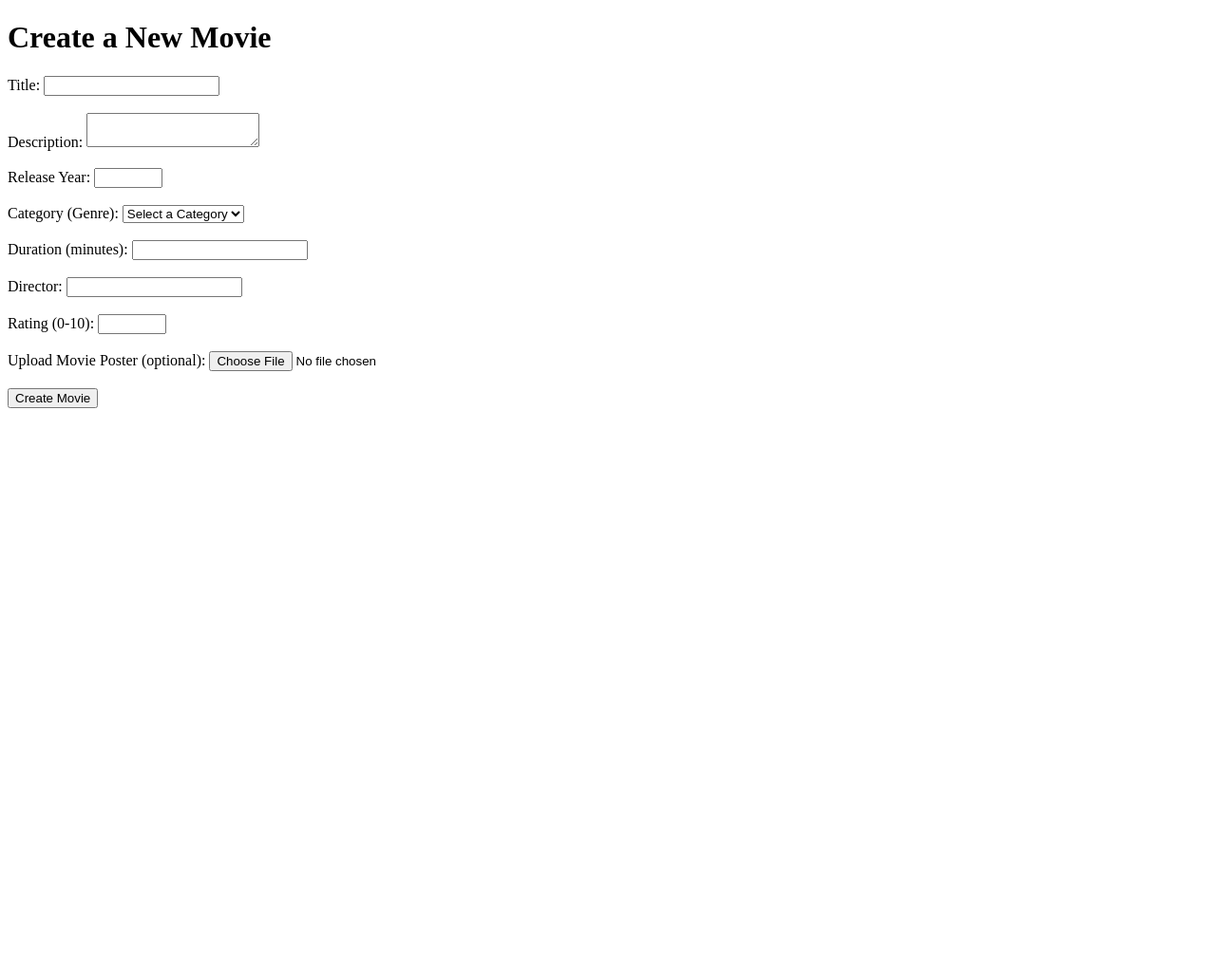
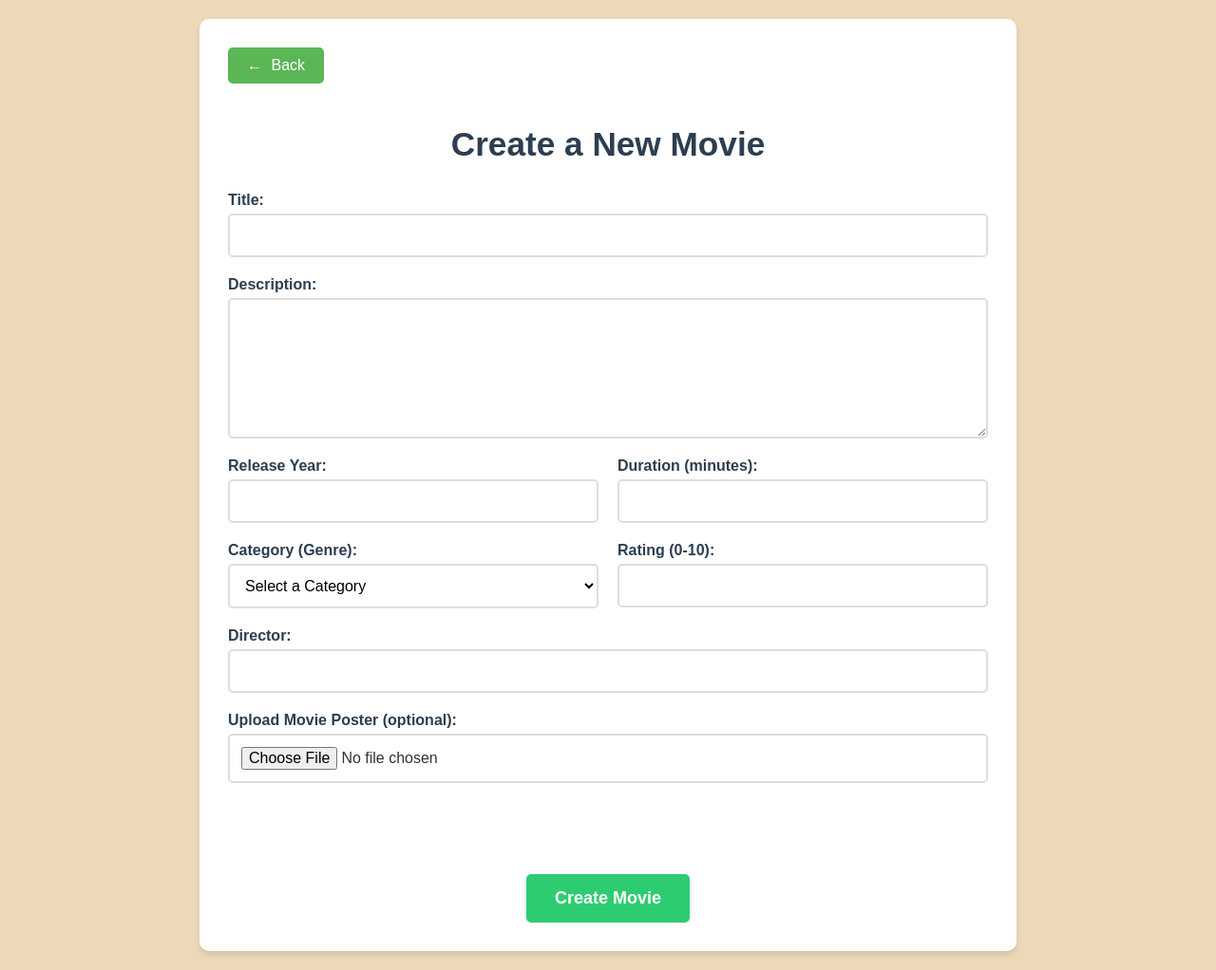
Before and after one commit to Anshita30/Final-Project-Web-Dev, a PHP site: page /create_article.php in a window 1280 px wide. Shown: the whole page at 95% size. Before the commit the page ends 430 px from the top, so only its background shows below. Run offline with PHP 8.4, Linux system fonts and the light colour scheme; the visitor is signed in with stand-in values (Sample User, id 1); data comes from the database, SQL or seed files in the repository; some libraries are stand-ins or nearby versions.

Commit message:
added css styling for create arctile page and added backbutton to go back in history

```diff
--- a/create_article.php
+++ b/create_article.php
@@ -95,21 +95,169 @@ handleFormSubmission($pdo);
             }
         });
     </script>
+    <style>
+        body {
+            font-family: Arial, sans-serif;
+            margin: 0;
+            padding: 20px;
+            background-color: #ecd9ba;
+            color: #333;
+        }
+
+        .container {
+            max-width: 800px;
+            margin: 0 auto;
+            background: white;
+            padding: 30px;
+            border-radius: 10px;
+            box-shadow: 0 4px 6px rgba(0, 0, 0, 0.1);
+        }
+
+        h1 {
+            color: #2c3e50;
+            text-align: center;
+            margin-bottom: 30px;
+            font-size: 2.2em;
+        }
+
+        .back-button {
+            display: inline-block;
+            margin-bottom: 20px;
+            padding: 10px 20px;
+            background-color: #5bb656;
+            color: white;
+            text-decoration: none;
+            border-radius: 5px;
+            font-size: 16px;
+            transition: background-color 0.3s;
+        }
+
+        .back-button:hover {
+            background-color: #29b948;
+        }
+
+        .back-button::before {
+            content: "← ";
+            margin-right: 5px;
+        }
+
+        form {
+            display: flex;
+            flex-direction: column;
+            gap: 20px;
+        }
+
+        label {
+            font-weight: bold;
+            color: #2c3e50;
+            margin-bottom: 5px;
+        }
+
+        input[type="text"],
+        input[type="number"],
+        input[type="file"],
+        select,
+        textarea {
+            padding: 12px;
+            border: 2px solid #ddd;
+            border-radius: 5px;
+            font-size: 16px;
+            transition: border-color 0.3s;
+        }
+
+        input[type="text"]:focus,
+        input[type="number"]:focus,
+        select:focus,
+        textarea:focus {
+            outline: none;
+            border-color: #5bb656;
+        }
+
+        select {
+            background-color: white;
+            cursor: pointer;
+        }
+
+        textarea {
+            min-height: 120px;
+            resize: vertical;
+        }
+
+        button[type="submit"] {
+            background-color: #2ecc71;
+            color: white;
+            padding: 15px 30px;
+            border: none;
+            border-radius: 5px;
+            font-size: 18px;
+            font-weight: bold;
+            cursor: pointer;
+            transition: background-color 0.3s;
+            align-self: center;
+            margin-top: 20px;
+        }
+
+        button[type="submit"]:hover {
+            background-color: #27ae60;
+        }
+
+        .form-group {
+            display: flex;
+            flex-direction: column;
+        }
+
+        .form-row {
+            display: flex;
+            gap: 20px;
+        }
+
+        .form-row .form-group {
+            flex: 1;
+        }
+
+        @media (max-width: 768px) {
+            .form-row {
+                flex-direction: column;
+            }
+
+            .container {
+                margin: 10px;
+                padding: 20px;
+            }
+        }
+    </style>
 </head>
 <body>
+    <div class="container">
+        <a href="javascript:history.back()" class="back-button">Back</a>
         <h1>Create a New Movie</h1>
 
         <!-- HTML Form to Create New Movie -->
         <form action="create_article.php" method="POST" enctype="multipart/form-data">
+            <div class="form-group">
                 <label for="title">Title:</label>
-        <input type="text" id="title" name="title" required><br><br>
+                <input type="text" id="title" name="title" required>
+            </div>
 
+            <div class="form-group">
                 <label for="description">Description:</label>
-        <textarea id="description" name="description" ></textarea><br><br>
+                <textarea id="description" name="description"></textarea>
+            </div>
 
+            <div class="form-row">
+                <div class="form-group">
                     <label for="release_year">Release Year:</label>
-        <input type="number" id="release_year" name="release_year" min="1900" max="2100" required><br><br>
+                    <input type="number" id="release_year" name="release_year" min="1900" max="2100" required>
+                </div>
 
+                <div class="form-group">
+                    <label for="duration">Duration (minutes):</label>
+                    <input type="number" id="duration" name="duration" min="1" required>
+                </div>
+            </div>
+
+            <div class="form-row">
+                <div class="form-group">
                     <label for="category_id">Category (Genre):</label>
                     <select id="category_id" name="category_id" required>
                         <option value="">Select a Category</option>
@@ -118,22 +266,28 @@ handleFormSubmission($pdo);
                                 <?php echo htmlspecialchars($category['name']); ?>
                             </option>
                         <?php endforeach; ?>
-        </select><br><br>
+                    </select>
+                </div>
 
-        <label for="duration">Duration (minutes):</label>
-        <input type="number" id="duration" name="duration" min="1" required><br><br>
+                <div class="form-group">
+                    <label for="rating">Rating (0-10):</label>
+                    <input type="number" id="rating" name="rating" min="0" max="10" step="0.1">
+                </div>
+            </div>
 
+            <div class="form-group">
                 <label for="director">Director:</label>
-        <input type="text" id="director" name="director"><br><br>
+                <input type="text" id="director" name="director">
+            </div>
 
-        <label for="rating">Rating (0-10):</label>
-        <input type="number" id="rating" name="rating" min="0" max="10" step="0.1"><br><br>
-
+            <div class="form-group">
                 <label for="image">Upload Movie Poster (optional):</label>
-        <input type="file" id="image" name="image" accept="image/*"><br><br>
+                <input type="file" id="image" name="image" accept="image/*">
+            </div><br><br>
         <!-- take any type of image as inpout (png, jpg etc) -->
 
             <button type="submit">Create Movie</button>
         </form>
+    </div>
 </body>
 </html>
```
Lines whose indentation alone changed are shown as unchanged.
